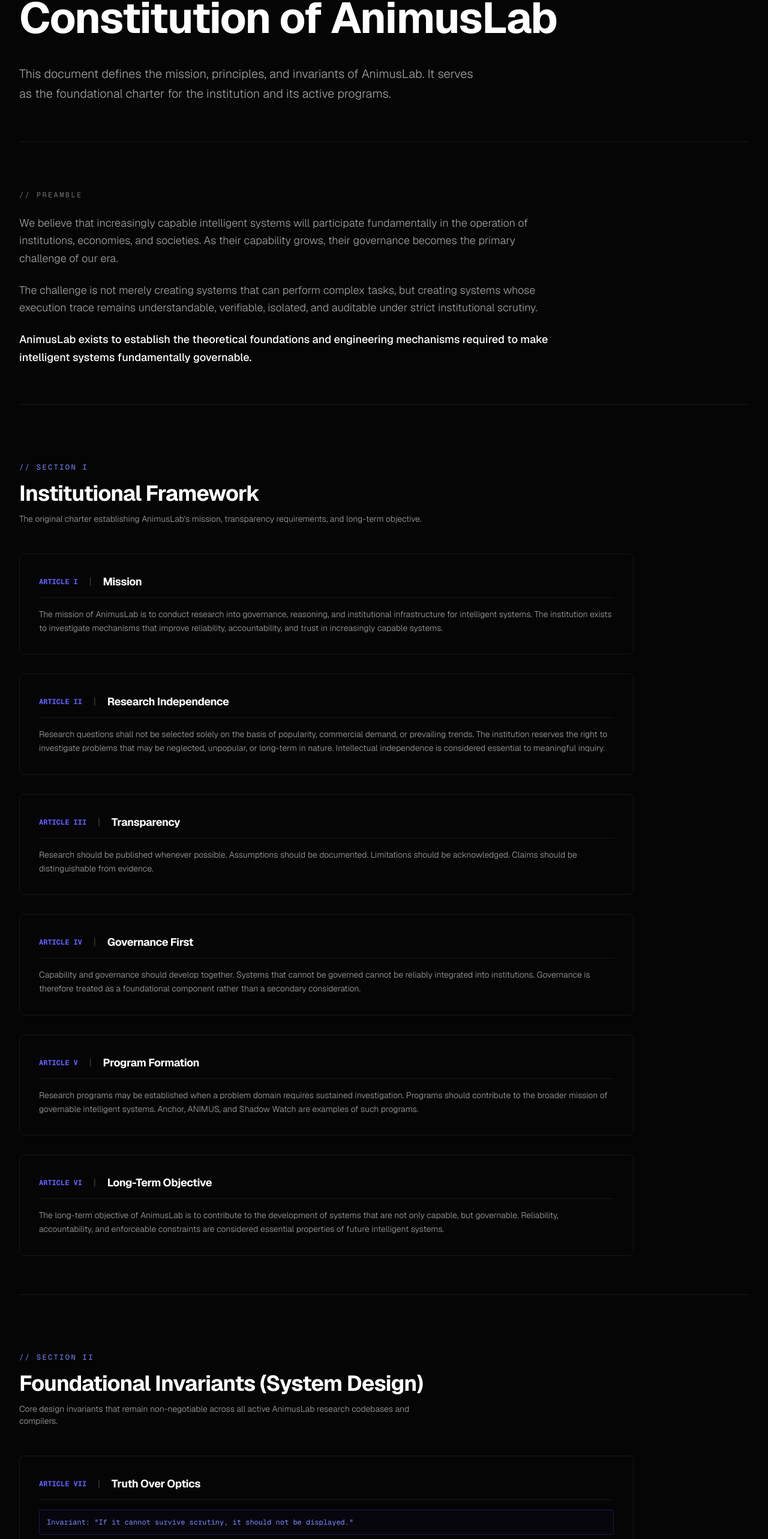
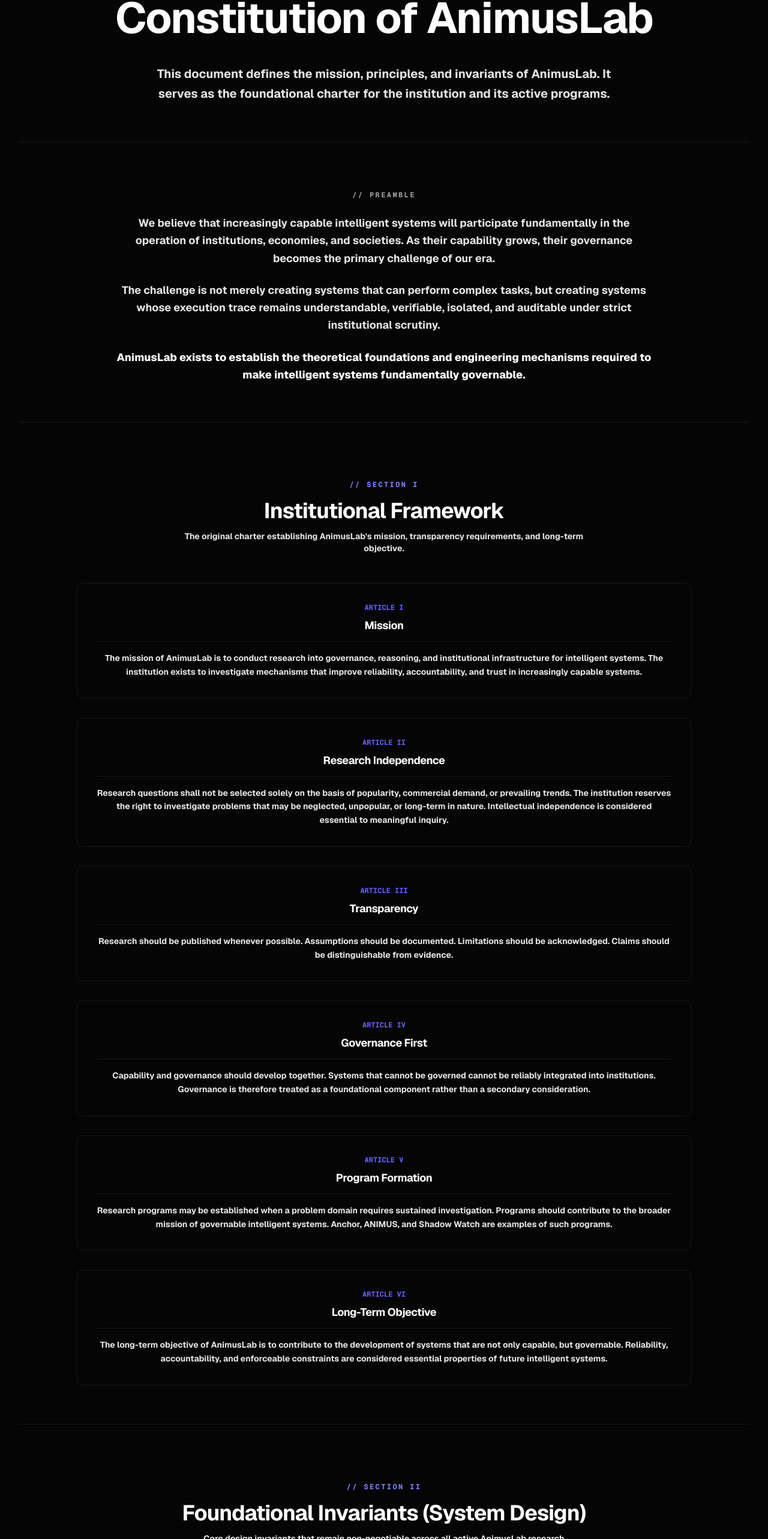
Before and after one commit to AnimusLab/animus-manifesto, a Next.js app: page /constitution in a window 1280 px wide. Shown: the part 232-2798 px from the top of the page at 60% size. Built offline with nearby package versions, Linux system fonts and the light colour scheme.

Commit message:
style: center-align all elements and make grey text fonts bold on constitution page

```diff
--- a/app/constitution/page.tsx
+++ b/app/constitution/page.tsx
@@ -153,10 +153,10 @@ export default function ConstitutionPage() {
     <div className="min-h-screen bg-[#050505] text-[#e5e5e5] flex flex-col">
       <Header />
 
-      <main className="flex-1 max-w-[1600px] mx-auto w-full px-8 py-24">
+      <main className="flex-1 max-w-[1600px] mx-auto w-full px-8 py-24 flex flex-col items-center">
         {/* HERO */}
-        <section className="mb-20 border-b border-neutral-900 pb-16">
-          <p className="text-xs uppercase tracking-[0.25em] text-neutral-500 mb-6">
+        <section className="mb-20 border-b border-neutral-900 pb-16 text-center flex flex-col items-center w-full">
+          <p className="text-xs uppercase tracking-[0.25em] text-neutral-400 font-bold mb-6">
             Institutional Charter
           </p>
 
@@ -164,53 +164,52 @@ export default function ConstitutionPage() {
             Constitution of AnimusLab
           </h1>
 
-          <p className="mt-8 max-w-3xl text-lg md:text-xl text-neutral-400 font-light leading-relaxed">
+          <p className="mt-8 max-w-3xl text-lg md:text-xl text-neutral-200 font-bold leading-relaxed mx-auto">
             This document defines the mission, principles, and invariants of AnimusLab. It serves as the foundational charter for the institution and its active programs.
           </p>
         </section>
 
         {/* PREAMBLE */}
-        <section className="mb-24 border-b border-neutral-900 pb-16">
-          <p className="text-xs font-mono uppercase tracking-[0.2em] text-neutral-500 mb-6">
+        <section className="mb-24 border-b border-neutral-900 pb-16 text-center flex flex-col items-center w-full">
+          <p className="text-xs font-mono uppercase tracking-[0.2em] text-neutral-400 font-bold mb-6">
             // Preamble
           </p>
 
-          <div className="space-y-6 text-base md:text-lg text-neutral-400 font-light leading-relaxed max-w-4xl">
+          <div className="space-y-6 text-base md:text-lg text-neutral-200 font-bold leading-relaxed max-w-4xl mx-auto">
             <p>
               We believe that increasingly capable intelligent systems will participate fundamentally in the operation of institutions, economies, and societies. As their capability grows, their governance becomes the primary challenge of our era.
             </p>
             <p>
               The challenge is not merely creating systems that can perform complex tasks, but creating systems whose execution trace remains understandable, verifiable, isolated, and auditable under strict institutional scrutiny.
             </p>
-            <p className="text-white font-medium">
+            <p className="text-white font-extrabold">
               AnimusLab exists to establish the theoretical foundations and engineering mechanisms required to make intelligent systems fundamentally governable.
             </p>
           </div>
         </section>
 
         {/* SECTION 1: ORIGINAL ARTICLES */}
-        <section className="mb-24 border-b border-neutral-900 pb-16">
-          <div className="mb-12">
-            <p className="text-xs font-mono uppercase tracking-[0.2em] text-indigo-400 mb-4">
+        <section className="mb-24 border-b border-neutral-900 pb-16 w-full flex flex-col items-center">
+          <div className="mb-12 text-center flex flex-col items-center">
+            <p className="text-xs font-mono uppercase tracking-[0.2em] text-indigo-400 mb-4 font-bold">
               // Section I
             </p>
             <h2 className="text-3xl md:text-4xl font-bold text-white tracking-tight">
               Institutional Framework
             </h2>
-            <p className="text-neutral-400 text-sm mt-3 font-light max-w-2xl">
+            <p className="text-neutral-200 text-sm mt-3 font-bold max-w-2xl mx-auto">
               The original charter establishing AnimusLab's mission, transparency requirements, and long-term objective.
             </p>
           </div>
 
-          <div className="grid grid-cols-1 gap-8 max-w-5xl">
+          <div className="grid grid-cols-1 gap-8 max-w-5xl w-full mx-auto">
             {originalArticles.map((art) => (
-              <div key={art.num} className="border border-neutral-900 bg-[#07070a]/30 p-8 rounded-lg space-y-4">
-                <div className="flex items-center gap-4 border-b border-neutral-900 pb-3">
+              <div key={art.num} className="border border-neutral-900 bg-[#07070a]/30 p-8 rounded-lg space-y-4 text-center flex flex-col items-center justify-center">
+                <div className="flex flex-col items-center gap-2 border-b border-neutral-900 pb-3 w-full">
                   <span className="text-xs font-mono text-indigo-500 font-bold">ARTICLE {art.num}</span>
-                  <span className="text-neutral-700 font-mono">|</span>
                   <h3 className="text-lg font-bold text-white tracking-tight">{art.name}</h3>
                 </div>
-                <p className="text-sm text-neutral-400 leading-relaxed font-light">
+                <p className="text-sm text-neutral-200 leading-relaxed font-bold">
                   {art.desc}
                 </p>
               </div>
@@ -219,37 +218,36 @@ export default function ConstitutionPage() {
         </section>
 
         {/* SECTION 2: FOUNDATIONAL INVARIANTS */}
-        <section className="mb-24 border-b border-neutral-900 pb-16">
-          <div className="mb-12">
-            <p className="text-xs font-mono uppercase tracking-[0.2em] text-indigo-400 mb-4">
+        <section className="mb-24 border-b border-neutral-900 pb-16 w-full flex flex-col items-center">
+          <div className="mb-12 text-center flex flex-col items-center">
+            <p className="text-xs font-mono uppercase tracking-[0.2em] text-indigo-400 mb-4 font-bold">
               // Section II
             </p>
             <h2 className="text-3xl md:text-4xl font-bold text-white tracking-tight">
               Foundational Invariants (System Design)
             </h2>
-            <p className="text-neutral-400 text-sm mt-3 font-light max-w-2xl">
+            <p className="text-neutral-200 text-sm mt-3 font-bold max-w-2xl mx-auto">
               Core design invariants that remain non-negotiable across all active AnimusLab research codebases and compilers.
             </p>
           </div>
 
-          <div className="grid grid-cols-1 gap-8 max-w-5xl">
+          <div className="grid grid-cols-1 gap-8 max-w-5xl w-full mx-auto">
             {foundationalInvariants.map((inv) => (
-              <div key={inv.num} className="border border-neutral-900 bg-[#07070a]/30 p-8 rounded-lg space-y-4">
-                <div className="flex items-center gap-4 border-b border-neutral-900 pb-3">
+              <div key={inv.num} className="border border-neutral-900 bg-[#07070a]/30 p-8 rounded-lg space-y-4 text-center flex flex-col items-center justify-center">
+                <div className="flex flex-col items-center gap-2 border-b border-neutral-900 pb-3 w-full">
                   <span className="text-xs font-mono text-indigo-500 font-bold">ARTICLE {inv.num}</span>
-                  <span className="text-neutral-700 font-mono">|</span>
                   <h3 className="text-lg font-bold text-white tracking-tight">{inv.name}</h3>
                 </div>
 
-                <div className="space-y-3">
-                  <div className="p-3 bg-indigo-950/10 border border-indigo-950 text-indigo-400 font-mono text-xs rounded">
+                <div className="space-y-3 w-full flex flex-col items-center">
+                  <div className="p-3 bg-indigo-950/10 border border-indigo-950 text-indigo-400 font-mono text-xs rounded text-center w-full max-w-md font-bold">
                     Invariant: "{inv.invariant}"
                   </div>
-                  <p className="text-sm text-neutral-400 leading-relaxed font-light">
+                  <p className="text-sm text-neutral-200 leading-relaxed font-bold">
                     {inv.desc}
                   </p>
-                  <div className="text-xs text-neutral-500 leading-relaxed font-light border-t border-neutral-900/50 pt-2 mt-2">
-                    <strong className="text-neutral-400">Verifiable Evidence:</strong> {inv.evidence}
+                  <div className="text-xs text-neutral-300 leading-relaxed font-bold border-t border-neutral-900/50 pt-2 mt-2 w-full text-center">
+                    <strong className="text-neutral-100 font-extrabold">Verifiable Evidence:</strong> {inv.evidence}
                   </div>
                 </div>
               </div>
@@ -258,53 +256,52 @@ export default function ConstitutionPage() {
         </section>
 
         {/* SECTION 3: ARCHITECTURAL & OPERATIONAL INVARIANTS */}
-        <section className="mb-24 pb-16">
-          <div className="mb-12">
-            <p className="text-xs font-mono uppercase tracking-[0.2em] text-indigo-400 mb-4">
+        <section className="mb-24 pb-16 w-full flex flex-col items-center">
+          <div className="mb-12 text-center flex flex-col items-center">
+            <p className="text-xs font-mono uppercase tracking-[0.2em] text-indigo-400 mb-4 font-bold">
               // Section III
             </p>
             <h2 className="text-3xl md:text-4xl font-bold text-white tracking-tight">
               Architectural & Operational Invariants
             </h2>
-            <p className="text-neutral-400 text-sm mt-3 font-light max-w-2xl">
+            <p className="text-neutral-200 text-sm mt-3 font-bold max-w-2xl mx-auto">
               Foundational principles and constraints governing structural topology, capability scopes, and institutional operations.
             </p>
           </div>
 
-          <div className="grid grid-cols-1 gap-8 max-w-5xl">
+          <div className="grid grid-cols-1 gap-8 max-w-5xl w-full mx-auto">
             {institutionalInvariants.map((princ) => (
-              <div key={princ.num} className="border border-neutral-900 bg-[#07070a]/30 p-8 rounded-lg space-y-4">
-                <div className="flex items-center gap-4 border-b border-neutral-900 pb-3">
+              <div key={princ.num} className="border border-neutral-900 bg-[#07070a]/30 p-8 rounded-lg space-y-4 text-center flex flex-col items-center justify-center">
+                <div className="flex flex-col items-center gap-2 border-b border-neutral-900 pb-3 w-full">
                   <span className="text-xs font-mono text-indigo-500 font-bold">ARTICLE {princ.num}</span>
-                  <span className="text-neutral-700 font-mono">|</span>
                   <h3 className="text-lg font-bold text-white tracking-tight">{princ.name}</h3>
                 </div>
 
-                <div className="space-y-4">
-                  <p className="text-sm text-white font-medium leading-relaxed">
+                <div className="space-y-4 w-full flex flex-col items-center">
+                  <p className="text-sm text-white font-bold leading-relaxed">
                     {princ.principle}
                   </p>
-                  <p className="text-sm text-neutral-400 leading-relaxed font-light">
+                  <p className="text-sm text-neutral-200 leading-relaxed font-bold">
                     {princ.reason}
                   </p>
 
                   {princ.diagram && (
-                    <div className="pt-2">
-                      <span className="text-[10px] text-neutral-500 font-mono uppercase block mb-2">// Architectural Execution Topology</span>
-                      <pre className="p-4 bg-[#030305] text-indigo-400 font-mono text-[11px] rounded border border-neutral-900/60 overflow-x-auto whitespace-pre leading-relaxed max-w-md">
+                    <div className="pt-2 w-full flex flex-col items-center">
+                      <span className="text-[10px] text-neutral-400 font-mono font-bold uppercase block mb-2">// Architectural Execution Topology</span>
+                      <pre className="p-4 bg-[#030305] text-indigo-400 font-mono text-[11px] rounded border border-neutral-900/60 overflow-x-auto whitespace-pre leading-relaxed max-w-md w-full text-center mx-auto">
                         {princ.diagram}
                       </pre>
                     </div>
                   )}
 
                   {princ.examples && princ.examples.length > 0 && (
-                    <div className="pt-4 border-t border-neutral-900/50 space-y-3">
-                      <span className="text-[10px] text-indigo-500 font-mono uppercase tracking-wider block">// Verified Domain Implementations</span>
-                      <div className="grid grid-cols-1 md:grid-cols-3 gap-4">
+                    <div className="pt-4 border-t border-neutral-900/50 space-y-3 w-full">
+                      <span className="text-[10px] text-indigo-400 font-mono font-bold uppercase tracking-wider block">// Verified Domain Implementations</span>
+                      <div className="grid grid-cols-1 md:grid-cols-3 gap-4 w-full">
                         {princ.examples.map((ex, idx) => (
-                          <div key={idx} className="border border-neutral-900 bg-[#050508]/50 p-4 rounded space-y-2">
-                            <h4 className="text-xs font-semibold text-white tracking-tight">{ex.title}</h4>
-                            <p className="text-xs text-neutral-400 leading-relaxed font-light">{ex.text}</p>
+                          <div key={idx} className="border border-neutral-900 bg-[#050508]/50 p-4 rounded space-y-2 flex flex-col items-center text-center justify-center">
+                            <h4 className="text-xs font-bold text-white tracking-tight">{ex.title}</h4>
+                            <p className="text-xs text-neutral-200 leading-relaxed font-bold">{ex.text}</p>
                           </div>
                         ))}
                       </div>
@@ -317,9 +314,9 @@ export default function ConstitutionPage() {
         </section>
 
         {/* CORE SUMMARY */}
-        <section className="p-8 border border-neutral-900 bg-[#07080c]/30 rounded-lg max-w-5xl text-center">
-          <p className="text-xs font-mono text-neutral-500 uppercase tracking-widest mb-4">// Invariant Core Thesis</p>
-          <p className="text-xl md:text-2xl text-white font-semibold leading-relaxed tracking-tight max-w-4xl mx-auto italic">
+        <section className="p-8 border border-neutral-900 bg-[#07080c]/30 rounded-lg max-w-5xl w-full text-center flex flex-col items-center justify-center mx-auto">
+          <p className="text-xs font-mono text-neutral-400 font-bold uppercase tracking-widest mb-4">// Invariant Core Thesis</p>
+          <p className="text-xl md:text-2xl text-white font-bold leading-relaxed tracking-tight max-w-4xl mx-auto italic">
             "Seek truth, govern power, demand evidence, think long-term, build institutions, and publish what you learn."
           </p>
         </section>
```
